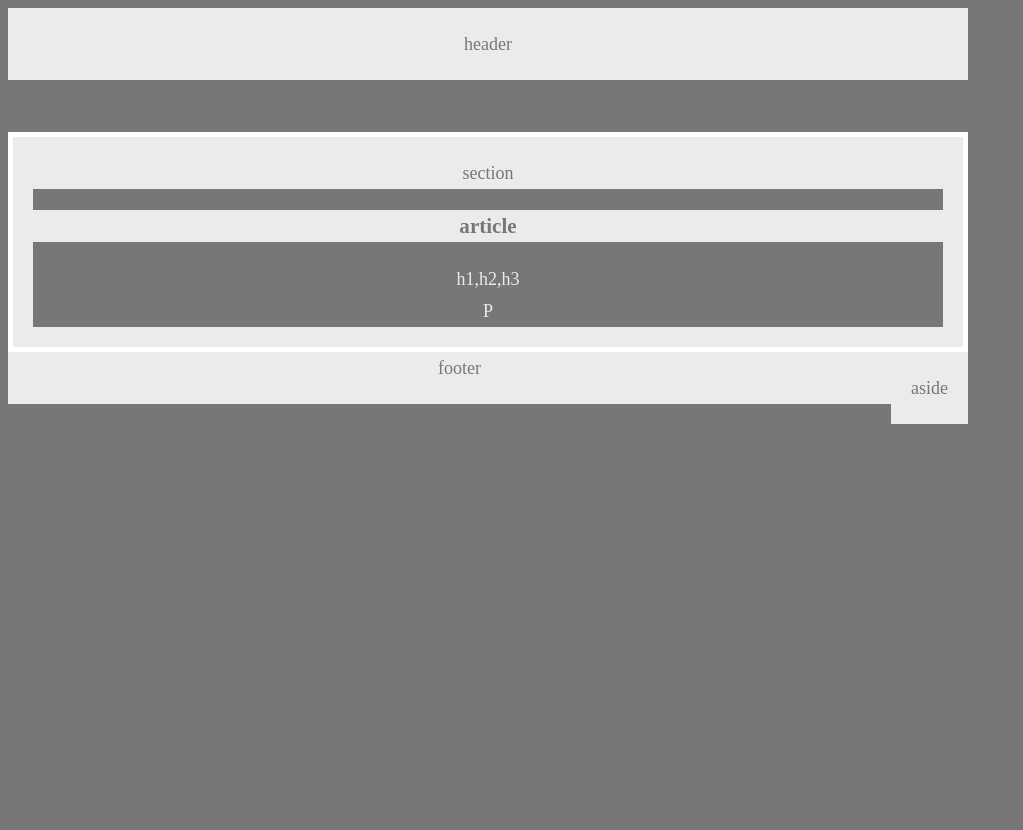
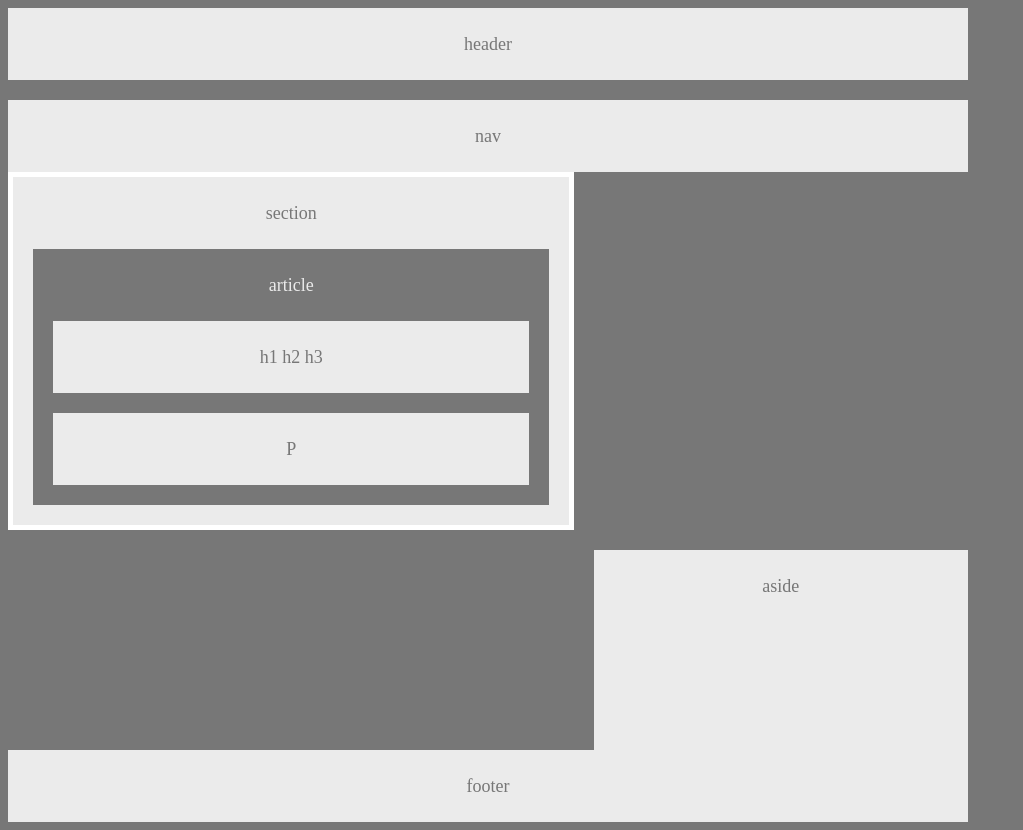
Before and after one commit to Zuprocj/HW-Wireframe, a plain HTML site: page index.html in a window 1280 px wide. Shown: the whole page, without its empty margins (0-1023 px from the left). Before the commit the page ends 800 px from the top, so only its background shows below. Drawn offline with Linux system fonts and the light colour scheme.

Commit message:
html done atm. css not working properly. aside not lining up.

```diff
--- a/index.html
+++ b/index.html
@@ -8,6 +8,7 @@
 </head>
 
 <body>
+
     <header>
         header
     </header>
@@ -15,22 +16,28 @@
     <nav>
         nav
     </nav>
-    <section>
+
+    <!-- put on the left side-->
+    <section id="left">
         section
-
-    <article>
-        <h1>article</h1>
-            h1,h2,h3
-        <div>
+    <!--inside section-->
+        <article id="article">
+            article
+            <div id="h">
+            h1 h2 h3
+            </div>
+            <div id="p">
             P
-        </div>
-    </article>
+            </div>
+        </article>
     </section>
 
+    <!--put on the right side-->
     <aside>
         aside
     </aside>
 
+<!--on the bottom after everything-->
     <footer>
         footer
     </footer>
--- a/style.css
+++ b/style.css
@@ -9,7 +9,7 @@ body {
     background: #777;
     width: 960px;
     font-size: 18px;
-    line-height: 32px
+    line-height: 32px;
 }
 
 header {
@@ -19,15 +19,21 @@ header {
     background: #ebebeb;
 
 }
+nav {
+    padding: 20px;
+    color: #777;
+    background: #ebebeb;
+}
 
 section{
     width: 495px;
     padding: 20px;
+    margin-bottom: 20px;
     border: 5px solid white;
     float: left;
     color:#777;
     background: #ebebeb;
-    width: 100%;
+    width: 59%;
     overflow: auto;
     clear: both;
 
@@ -35,25 +41,39 @@ section{
 
 aside {
     float: right;
+    width: 39%;
     color:  #777;
     background: #ebebeb;
+    height: 200px;
     padding: 20px;
+    clear: both;
 }
-article {
+
+#article {
     color: #ebebeb;
     background: #777;
     width: 100%;
-    overflow: auto;
-    clear: both;
+    padding:20px;
+    margin-top: 20px;
+}
 
+#h {
+    padding: 20px;
+    margin-top: 20px;
+    background: #ebebeb;
+    color: #777;
+}
+
+#p {
+    padding: 20px;
+    margin-top: 20px;
+    background: #ebebeb;
+    color: #777;
 }
 
 footer{
     color: #777;
     background: #ebebeb;
     padding: 20px;
+    clear: both;
 }
-h1, p {
-    color: #777;
-    background: #ebebeb;
-}
```
